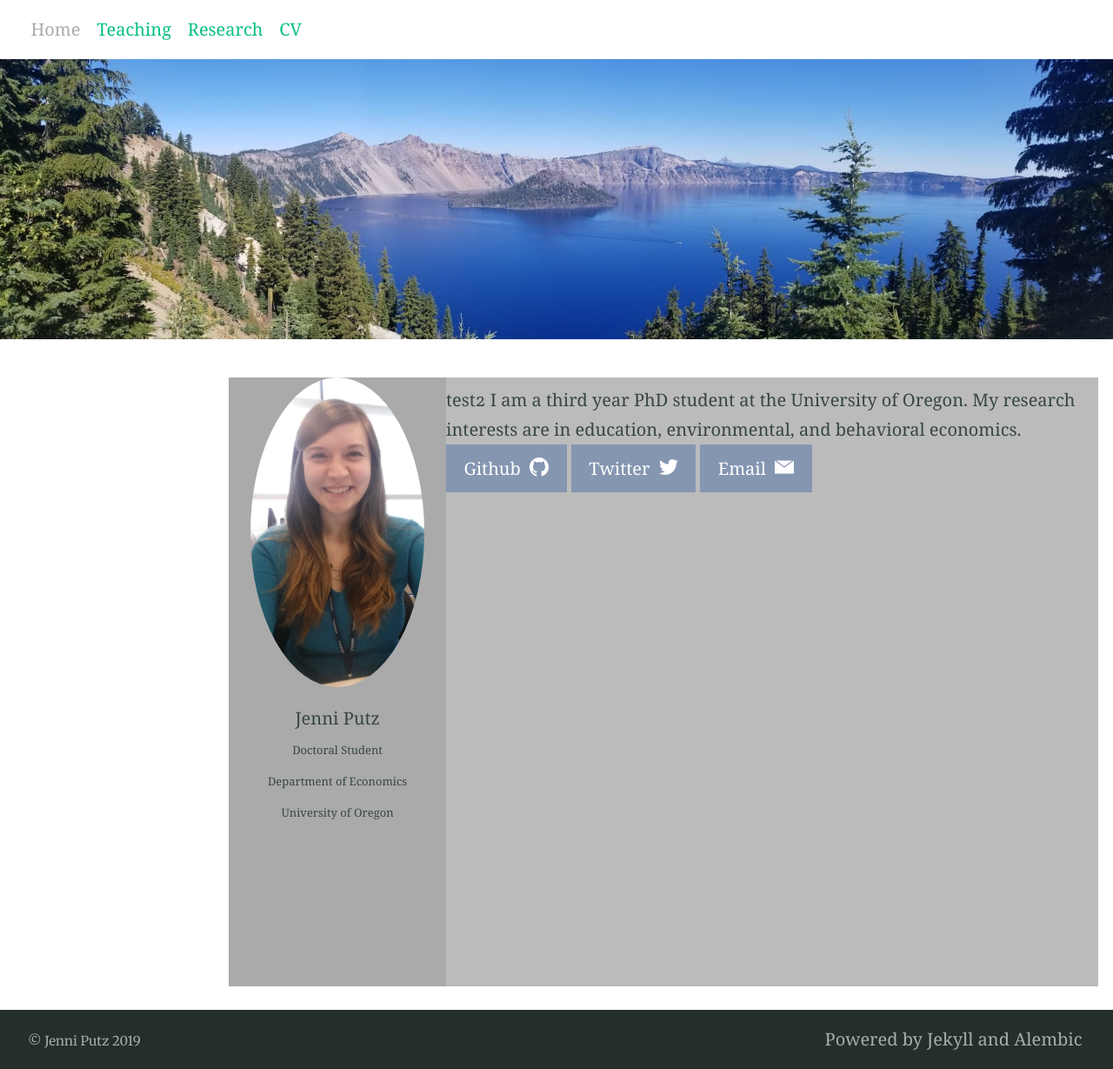
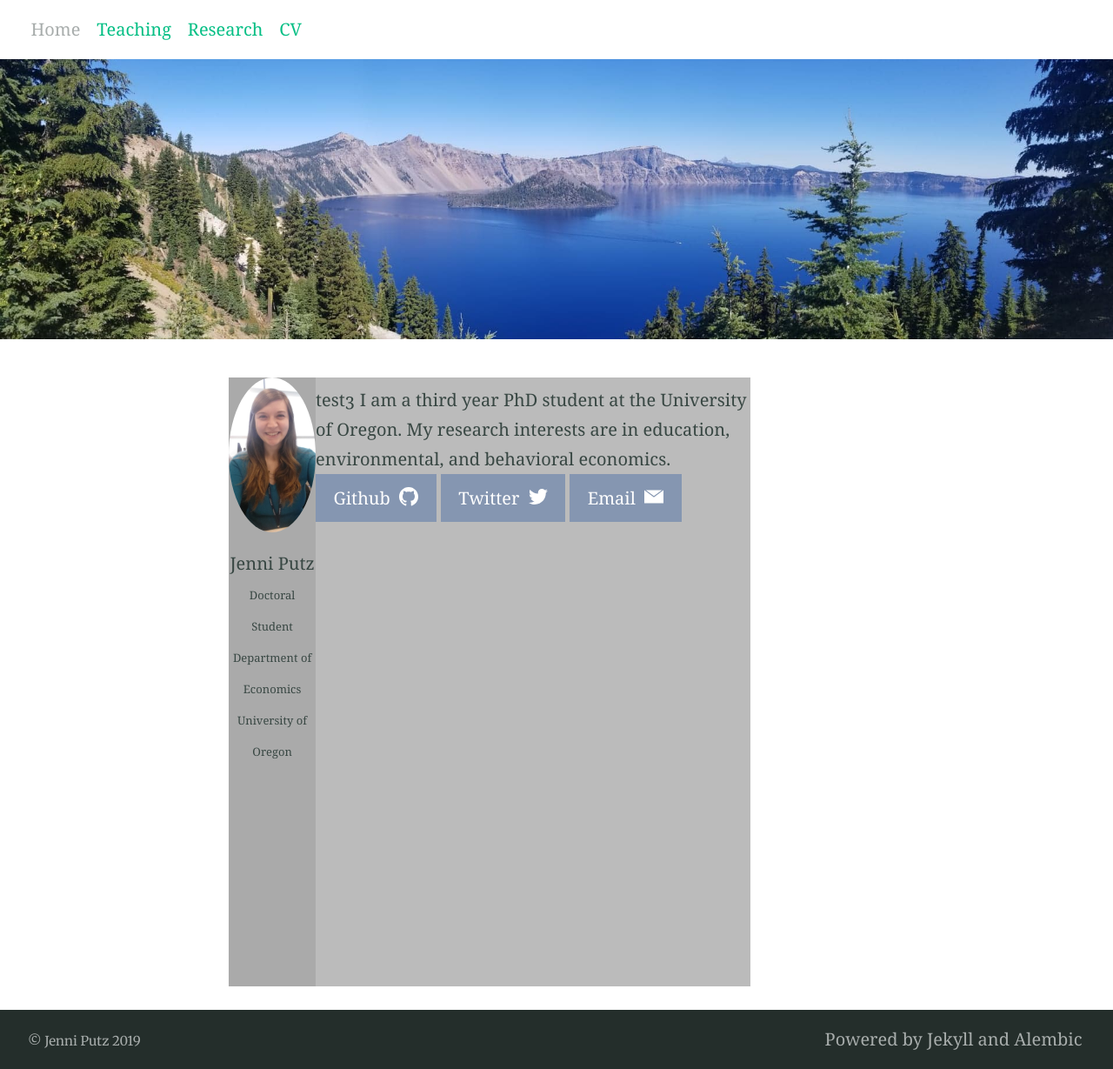
Before and after one commit to jenni-putz/1jenni-putz.github.io, a Jekyll site: the page built from index.md, in a window 1280 px wide. Shown: the whole page at 87% size. Built offline with Jekyll 4.4.1, drawn with Linux system fonts in a browser that asks for light colours; our own code applies the rules of GitHub Pages for plain Markdown files; part of the change alters nothing that is shown.

Commit message:
Update index.md

```diff
--- a/index.md
+++ b/index.md
@@ -17,7 +17,6 @@ img {
 <style>
 * {
   box-sizing: border-box;
-  left: 100px;
 }
 
 /* Create two unequal columns that floats next to each other */
@@ -28,11 +27,11 @@ img {
 }
 
 .left {
-  width: 25%;
+  width: 100px;
 }
 
 .right {
-  width: 75%;
+  width: 500px;
 }
 
 /* Clear floats after the columns */
@@ -55,7 +54,7 @@ img {
      University of Oregon</font></p>
   </div>
   <div class="column right" style="background-color:#bbb;">
-    <p>test2 I am a third year PhD student at the University of Oregon. My research interests are in education, environmental, and behavioral economics. <br />
+    <p>test3 I am a third year PhD student at the University of Oregon. My research interests are in education, environmental, and behavioral economics. <br />
 
 {% include button.html text="Github" icon="github" link="https://github.com/jenni-putz" color="#8596B1" %} {% include button.html text="Twitter" icon="twitter" link="https://twitter.com/pootzie_xoxo" color="#8596B1" %} {% include button.html text="Email" icon="email" link="mailto:jputz@uoregon.edu" color="#8596B1" %} </p>
   </div>
```
